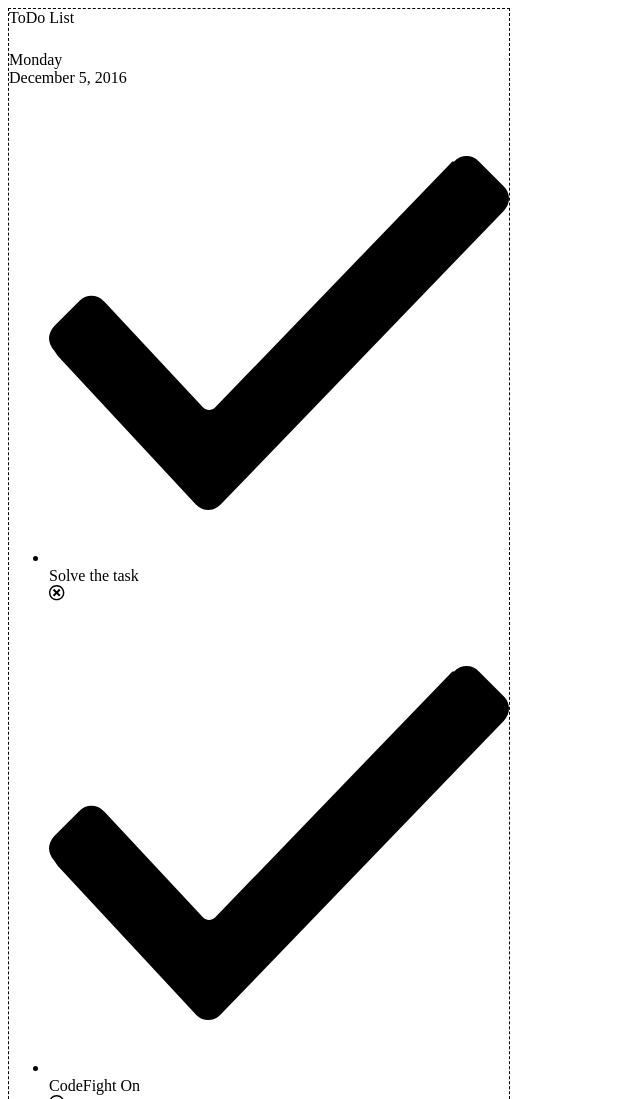
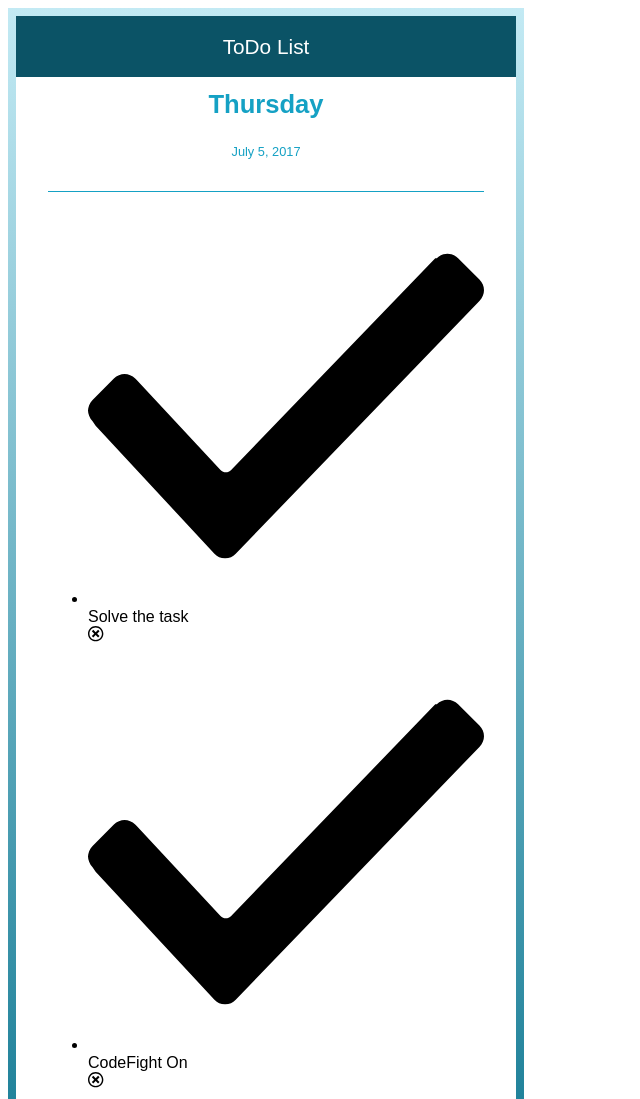
Before and after one commit to nickcobbett/todo-list, a plain HTML site: page index.html in a window 1280 px wide. Shown: the top 1099 px of the page, without its empty margins (0-640 px from the left). Drawn offline with nearby package versions, Linux system fonts and the light colour scheme.

Commit message:
header style and js

```diff
--- a/index.html
+++ b/index.html
@@ -91,8 +91,10 @@
   </div>
 </div>
 
+
         <script src="http://code.jquery.com/jquery-1.12.4.min.js"></script>
         <script>window.jQuery || document.write('<script src="js/vendor/jquery-1.12.4.min.js"><\/script>')</script>
 
+        <script type="text/javascript" src="index.js"></script>
     </body>
 </html>
--- a/index.js
+++ b/index.js
@@ -0,0 +1,11 @@
+var date = new Date();
+var days = ['Monday', 'Tuesday', 'Wednesday', 'Thursday', 'Friday'];
+var monthNames = ['January', 'February', 'March', 'April', 'May', 'June', 'July', 'August', 'September', 'October', 'November', 'December'];
+
+$('.todo--weekday').text(function() {
+  return days[date.getDay()];
+});
+
+$('.todo--fulldate').text(function() {
+  return monthNames[date.getMonth()] + ' ' + date.getDate() + ', ' + date.getFullYear();
+});
--- a/main.css
+++ b/main.css
@@ -1,6 +1,60 @@
+* {
+  font-family: sans-serif;
+}
+
 .todo {
   width: 80vw;
   height: auto;
   max-width: 500px;
-  border: 1px dashed black;
+  border-width: 8px;
+  border-style: solid;
+  border-image: linear-gradient(#c3eaf4, #0f7791) 10;
 }
+
+.todo--header {
+  width: 100%;
+}
+
+.todo--menu {
+  background-color: #0b5366;
+  height: 10vw;
+  max-height: 61px;
+  display: flex;
+  justify-content: center;
+  align-items: center;
+}
+
+.todo--new { /* this is the add button presumably for a new list, disabling for now, but leaving in html*/
+  display: none;
+}
+
+.todo--title {
+  color: white;
+  font-size: 1.3em;
+}
+.todo--date {
+  /*border: 1px dashed black;*/
+  color: #15a1c4;
+  display: flex;
+  flex-direction: column;
+  justify-content: center;
+  align-items: center;
+}
+
+.todo--weekday {
+  padding-top: 1vw;
+  font-weight: bold;
+  font-size: 1.6em;
+}
+
+.todo--fulldate {
+  font-size: .8em;
+  padding-top: 2vw;
+}
+
+.todo--body {
+  margin: 2.5vw;
+
+  border-top: 1px solid #15a1c4;
+  border-bottom: 1px solid #15a1c4;
+}
```
